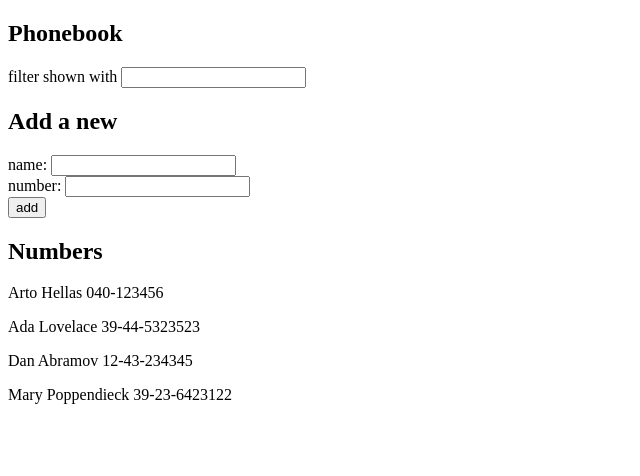
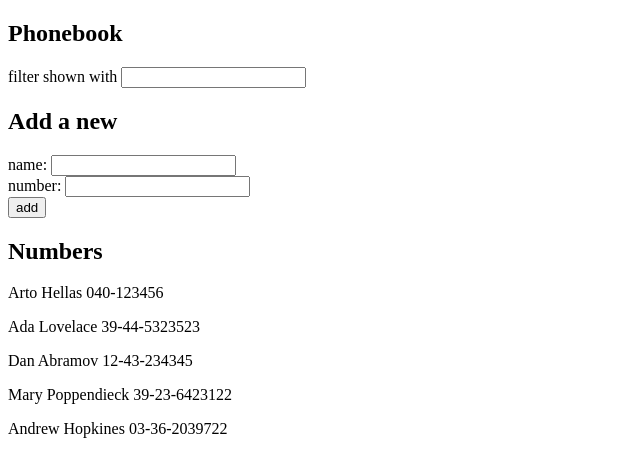
Before and after one commit to HazYa56/Full-stack-open, a React (Vite) app in the folder part2/phonebook/: page / in a window 1280 px wide. Shown: the top 476 px of the page, without its empty margins (0-640 px from the left). Built offline with nearby package versions, Linux system fonts and the light colour scheme; data requests are answered from the project's data file.

Commit message:
Exercise-2.12

```diff
--- a/part2/phonebook/db.json
+++ b/part2/phonebook/db.json
@@ -1,25 +1,29 @@
 {
   "persons": [
     {
-            "name":"Arto Hellas",
-            "number":"040-123456",
-            "id":56329
+      "name": "Arto Hellas",
+      "number": "040-123456",
+      "id": "56329"
     },
     {
-            "name":"Ada Lovelace",
-            "number":"39-44-5323523",
-            "id":23454
+      "name": "Ada Lovelace",
+      "number": "39-44-5323523",
+      "id": "23454"
     },
     {
-            "name":"Dan Abramov",
-            "number":"12-43-234345",
-            "id":85693
+      "name": "Dan Abramov",
+      "number": "12-43-234345",
+      "id": "85693"
     },
     {
-            "name":"Mary Poppendieck",
-            "number":"39-23-6423122",
-            "id":89862
+      "name": "Mary Poppendieck",
+      "number": "39-23-6423122",
+      "id": "89862"
+    },
+    {
+      "id": "74650",
+      "name": "Andrew Hopkines",
+      "number": "03-36-2039722"
     }
-
   ]
 }
--- a/part2/phonebook/src/App.jsx
+++ b/part2/phonebook/src/App.jsx
@@ -45,14 +45,14 @@ const App = () => {
     setNewPerson({
       name: event.target.value,
       number: newPerson.number,
-      id: Math.round(Math.random()*1e5)
+      id: Math.round(Math.random()*1e5).toString()
     })
   }
   const handleNumberChange = (event) => {
     setNewPerson({
       name: newPerson.name,
       number: event.target.value,
-      id: Math.round(Math.random()*1e5)
+      id: Math.round(Math.random()*1e5).toString()
     })
   }
   const handlePersonAdd = (event) => {
@@ -68,11 +68,16 @@ const App = () => {
         });
       }
     } else {
-      setPersons(persons.concat(newPerson));
-      setNewPerson({
-        name:'',
-        number: ''
-      });
+      axios.post(`http://localhost:3001/persons/`, newPerson)
+      .then(response =>
+        {
+          setPersons(persons.concat(response.data));
+          setNewPerson({
+            name:'',
+            number: ''
+          })
+        }
+      )
     }
   }
 
```
Lines whose indentation alone changed are shown as unchanged.
